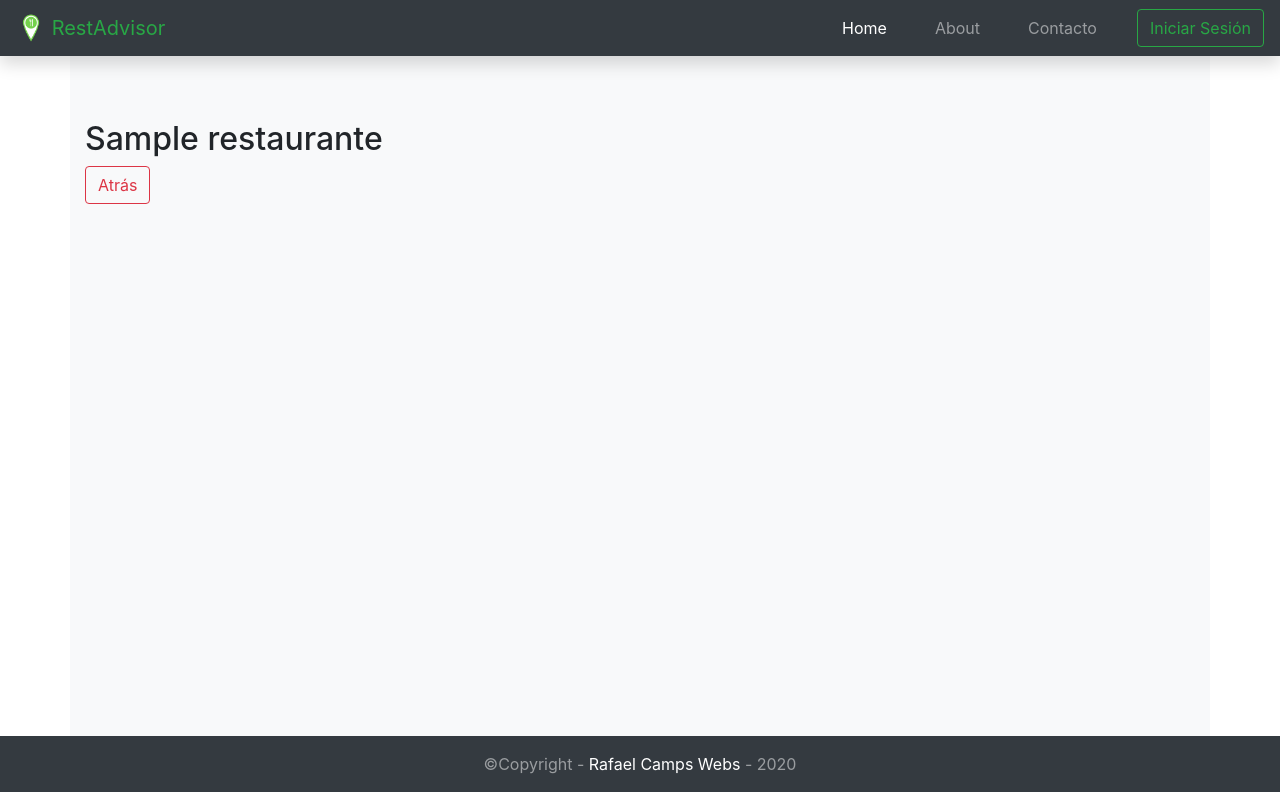
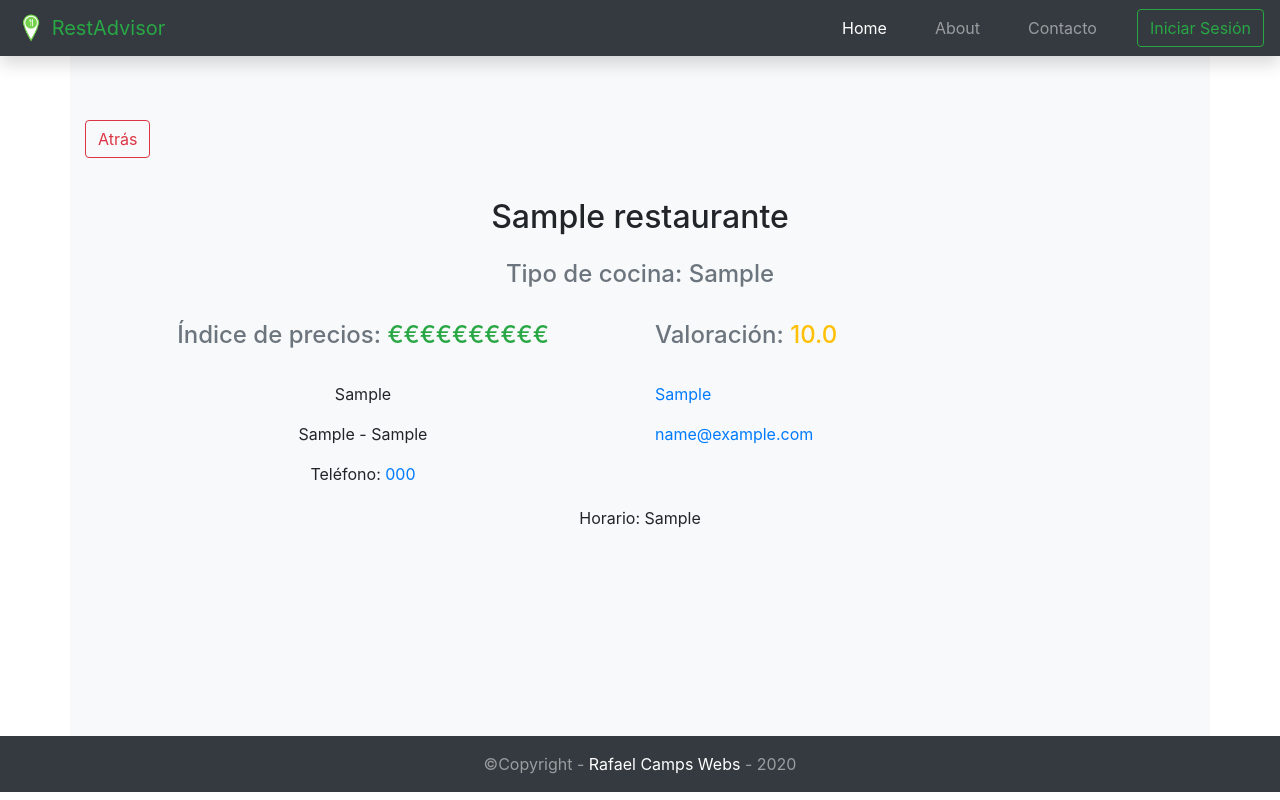
Before and after one commit to RafaelCamps/proyecto-practicas-restadvisor, a PHP site: page /index.php?restaurante=1 in a window 1280 px wide. Run offline with PHP 8.4, Linux system fonts and the light colour scheme; tables that the repository leaves empty hold one stand-in row (values such as "Sample post").

Commit message:
Mostrar datos restaurante en ficha completa - close #32

```diff
--- /dev/null
+++ b/www/config/functions.php
@@ -0,0 +1,13 @@
+<?php
+
+
+// Función para que muestre el símbolo de € tantas veces como el valor del campo precio
+
+function mostrarEuros($num)
+{
+    $euros = "";
+    for ($i = 0; $i < $num; $i++) {
+        $euros .= "€";
+    }
+    return $euros;
+}
--- a/www/index.php
+++ b/www/index.php
@@ -1,4 +1,6 @@
 <?php
+
+require_once 'config/functions.php';
 
 require_once 'controllers/restaurantes.controller.php';
 require_once 'controllers/template.controller.php';
--- a/www/views/pages/restaurante.php
+++ b/www/views/pages/restaurante.php
@@ -5,9 +5,52 @@ $id = $_GET['restaurante'];
 
 $restaurante = RestaurantesController::mostrarDatosRestaurante($id);
 
-//var_dump($restaurante)
+//print_r($restaurante)
 
 ?>
-<h2><?= $restaurante['nombre']; ?></h2>
+
 
 <a class="btn btn-outline-danger" href="index.php">Atrás</a>
+
+<div class="col p-3">
+    <div class="row my-2">
+        <div class="col">
+            <h2 class="text-center my-3"><?= $restaurante['nombre']; ?></h2>
+        </div>
+    </div>
+    <div class="row my-2">
+        <div class="col text-secondary text-center h4">
+            Tipo de cocina: <?= $restaurante['tipo_cocina']; ?></div>
+    </div>
+    <div class="row my-4">
+        <div class="col-md-6">
+            <h4 class="text-secondary text-center">Índice de precios: <span class="text-success"><?= mostrarEuros($restaurante['precio']); ?></span> </h4>
+        </div>
+        <div class="col-md-6">
+            <h4 class="text-secondary">Valoración: <span class="text-warning"><?= $restaurante['valoracion']; ?></span></h4>
+        </div>
+    </div>
+    <div class="row mt-3">
+        <div class="col-md-6 text-center">
+            <p><?= $restaurante['direccion']; ?></p>
+            <p><?= $restaurante['cp']; ?> - <span><?= $restaurante['localidad']; ?></span></p>
+            <p>Teléfono: <a href="tel:+<?= $restaurante['telefono']; ?>"><?= $restaurante['telefono']; ?></a> </p>
+        </div>
+        <div class="col-md-6">
+            <p>
+                <a href="<?= $restaurante['web']; ?>" target="_blank" rel="noopener noreferrer"><?= $restaurante['web']; ?></a>
+            </p>
+
+            <a href="mailto:<?= $restaurante['email']; ?>"><?= $restaurante['email']; ?></a>
+        </div>
+    </div>
+
+    <div class="row my-1">
+        <div class="col text-center">
+            Horario: <?= $restaurante['horario']; ?>
+        </div>
+    </div>
+    <div class="row mt-3">
+
+    </div>
+</div>
```
Also changed, not shown: www/views/pages/main.php (+1 -8 lines).
